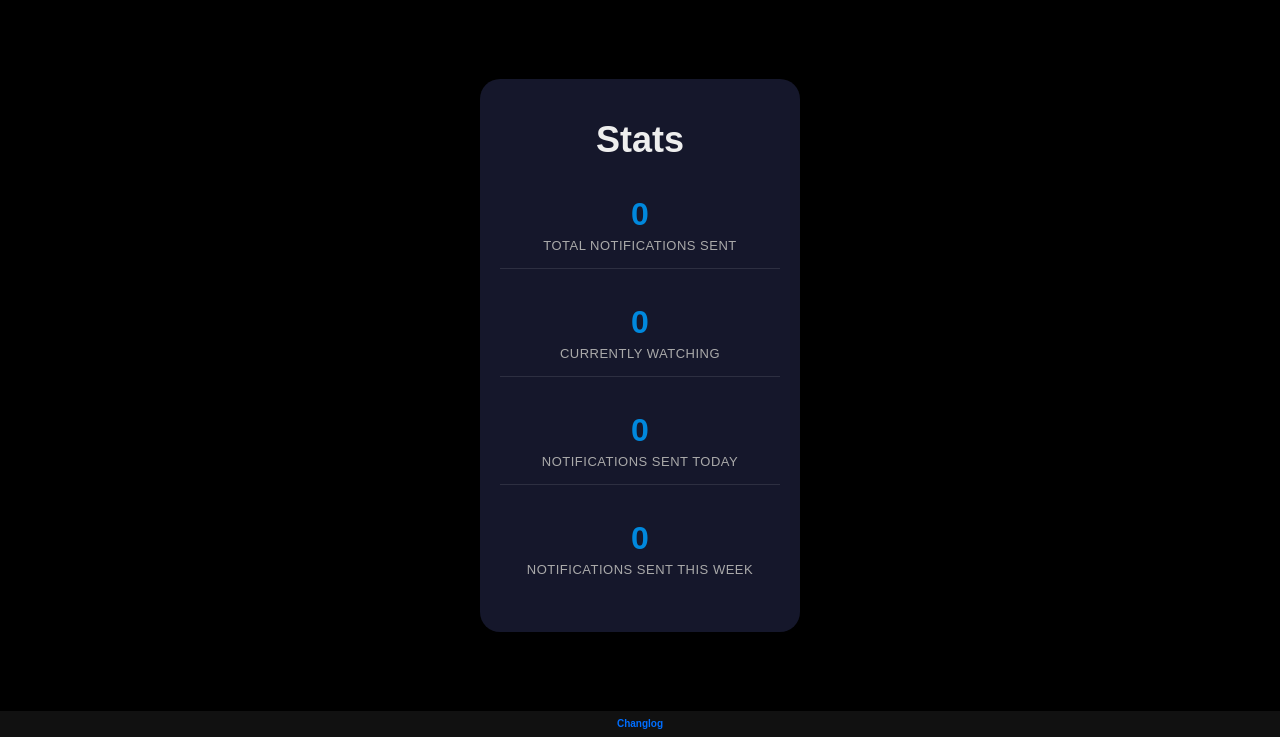
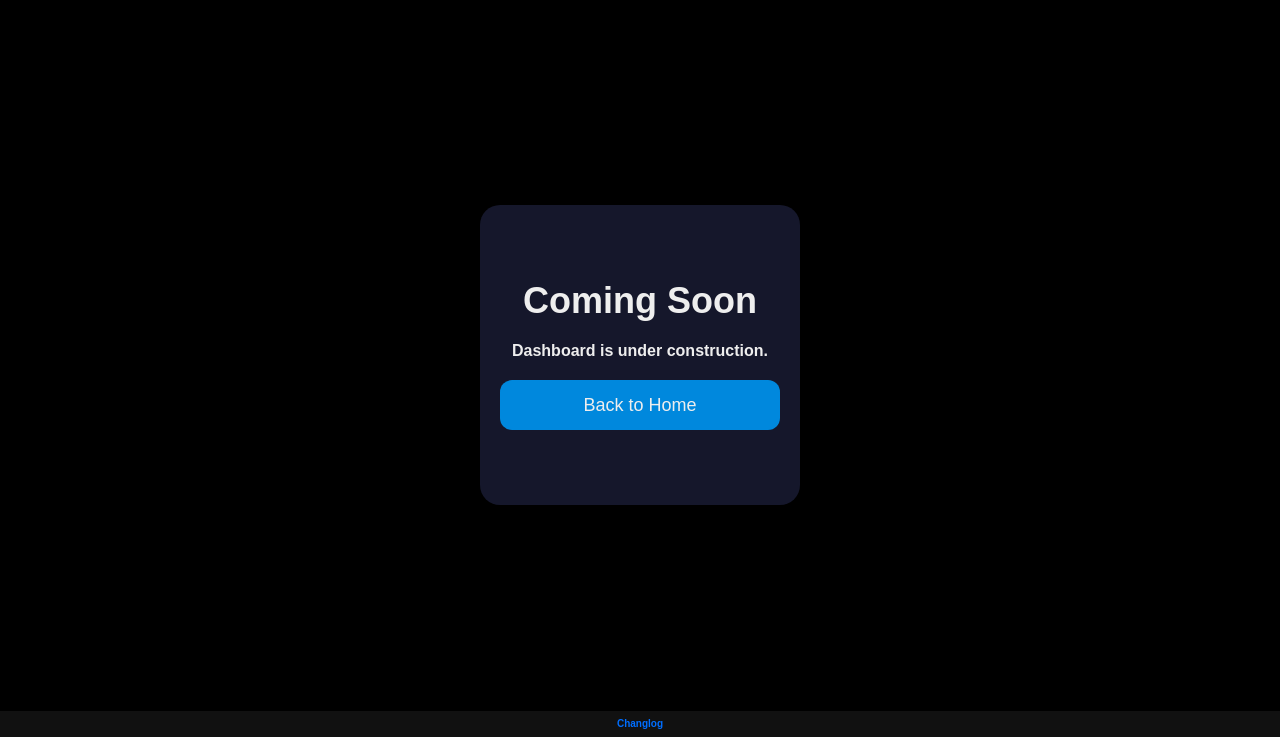
Before and after one commit to julianxchang/Class_Watcher, a Flask app: page /dashboard in a window 1280 px wide. Shown: the part 63-800 px from the top of the page. Run offline with Flask 3, Linux system fonts and the light colour scheme; the visitor is signed in with stand-in values (Sample User, id 1); data that the repository does not hold is empty; some libraries are stand-ins or nearby versions.

Commit message:
dashboard under construction

```diff
--- a/app/Templates/dashboard.html
+++ b/app/Templates/dashboard.html
@@ -1,37 +1,17 @@
-{% extends "base.html" %} {% block title %}Stats - UCI Class Watcher{% endblock
-%} {% block content %}
-<div class="form">
-  <div class="title">Stats</div>
-
-  <div class="stat-item">
-    <div class="stat-number">{{ stats.total_notifications }}</div>
-    <div class="stat-label">Total Notifications Sent</div>
+{% extends "base.html" %} {% block title %}Dashboard- UCI Class Watcher{%
+endblock %} {% block content %}
+<form action="/home">
+  <div class="form">
+    <div class="title">Coming Soon</div>
+    <div class="subtitle">Dashboard is under construction.</div>
+    <button
+      class="submit"
+      type="submit"
+      value="Watch Another Class"
+      name="action"
+    >
+      Back to Home
+    </button>
   </div>
-
-  <div class="stat-item">
-    <div class="stat-number">{{ stats.current_watchers }}</div>
-    <div class="stat-label">Currently Watching</div>
-  </div>
-
-  <div class="stat-item">
-    <div class="stat-number">{{ stats.notifications_today }}</div>
-    <div class="stat-label">Notifications Sent Today</div>
-  </div>
-
-  <div class="stat-item">
-    <div class="stat-number">{{ stats.notifications_this_week }}</div>
-    <div class="stat-label">Notifications Sent This Week</div>
-  </div>
-
-  {% if stats.top_courses %}
-  <div class="subtitle" style="margin-top: 20px">Most Watched Courses</div>
-  {% for department, course_number, count in stats.top_courses %}
-  <div class="course-stat-item">
-    <span class="course-name">{{ department }} {{ course_number }}</span>
-    <span class="course-count"
-      >{{ count }} watcher{{ 's' if count != 1 else '' }}</span
-    >
-  </div>
-  {% endfor %} {% endif %}
-</div>
+</form>
 {% endblock %}
```
